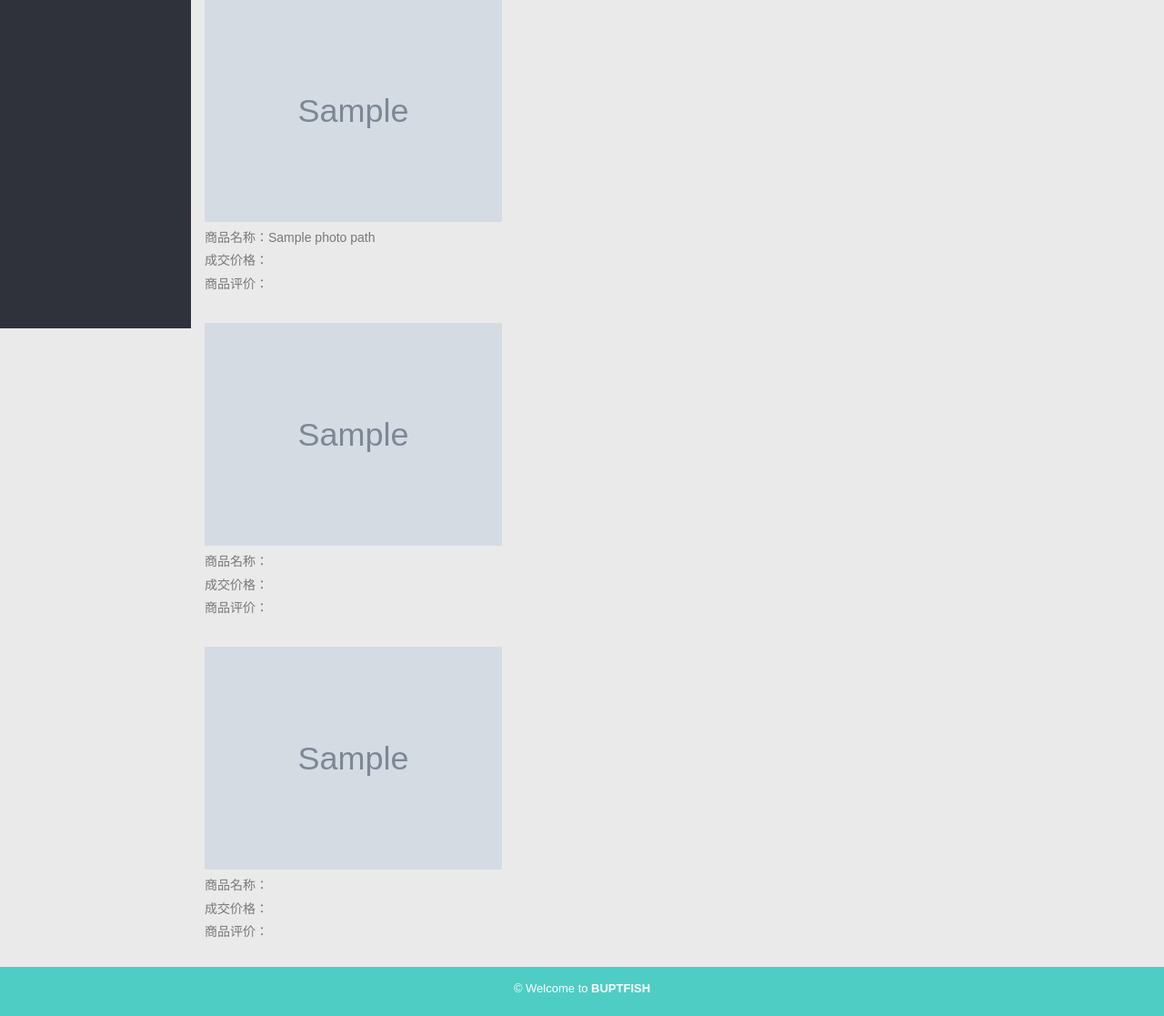
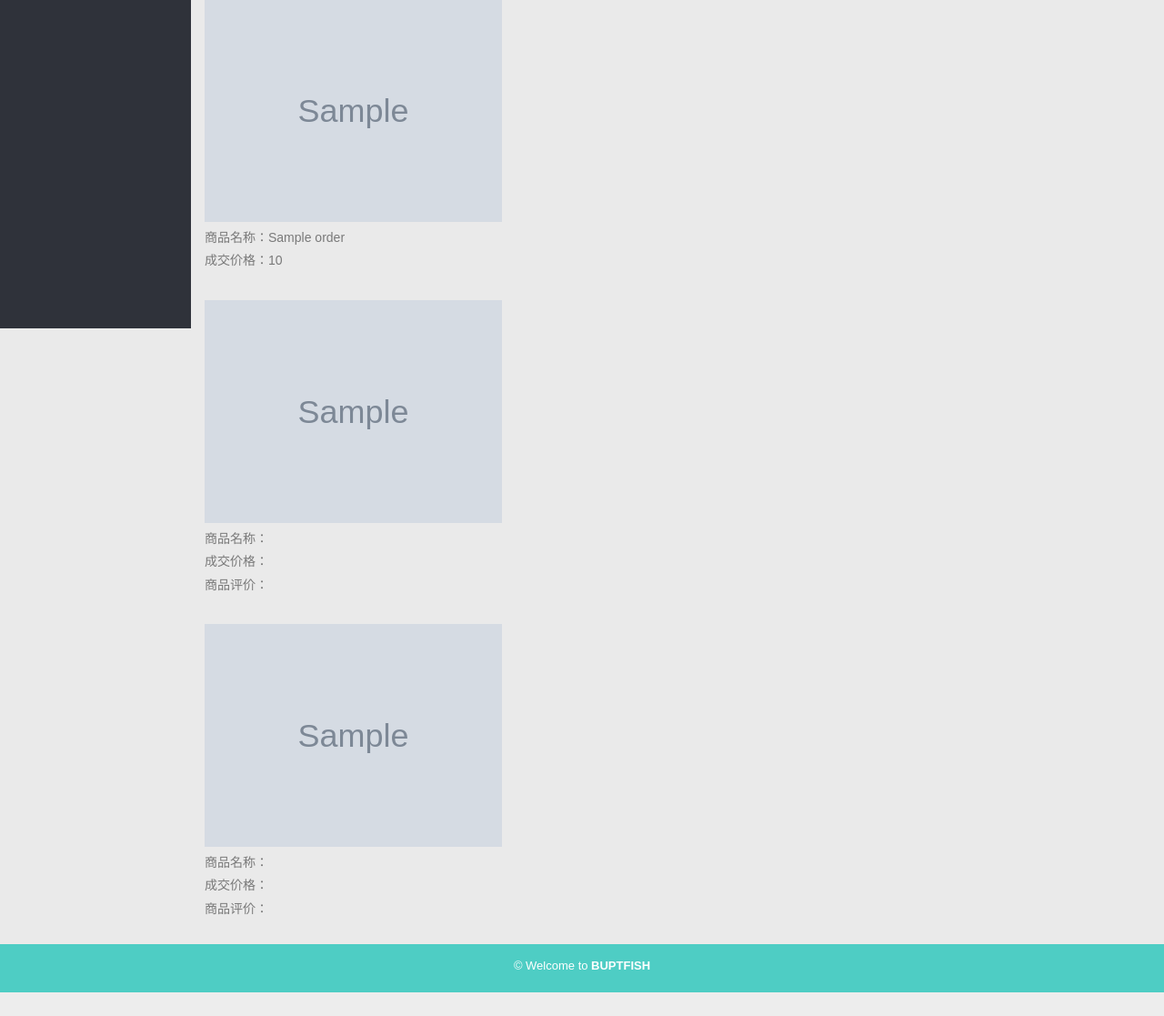
Before and after one commit to gerayking/BuptFish, a Django app: template templates/User/index.html in a window 1280 px wide. Shown: the part 458-1575 px from the top of the page at 91% size. After the commit the page ends 1549 px from the top, so only its background shows below. Run offline with Django 3.2, Linux system fonts and the light colour scheme; the template is opened without the code that fills it: most values are stand-ins (such as "Sample title", 1, 10 or a date in 2020); grey boxes marked "Sample" are stand-in pictures; some libraries are stand-ins or nearby versions.

Commit message:
用户主页显示已卖物品（数据库order修改）

```diff
--- a/apps/user/models.py
+++ b/apps/user/models.py
@@ -43,8 +43,8 @@
 
 class Order(models.Model):
     order_id = models.IntegerField()
-    buyer_name = models.CharField(max_length=20)  # 买家名称
-    seller_name = models.CharField(max_length=20)  # 卖家名称
+    buyer_id = models.IntegerField()# 买家名称
+    seller_id= models.IntegerField() # 卖家名称
     rec_name = models.CharField(max_length=20)  # 收货人姓名
     address = models.CharField(max_length=50)  # 收货人地址
     tel = models.IntegerField()  # 收货人电话
--- a/templates/User/index.html
+++ b/templates/User/index.html
@@ -143,19 +143,19 @@
 <div class="tab-content">
 <div id="sell" class="tab-pane active">
  <div class="row mt" id="goodslistsell">
-        {% for photo_path in objecthh %}
+        {% for goods in orderlist %}
          <div class="col-lg-4 col-md-4 col-sm-4 col-xs-12 desc">
                 <div class="project-wrapper">
                     <div class="project">
                         <div class="photo-wrapper">
                             <div class="photo">
-                                <a class="fancybox" href={{ photo_path }} target="_blank">
-                                    <img class="img-responsive" src={{ photo_path }} alt=""></a>
+                                <a class="fancybox" href={{ goods.picture }} target="_blank">
+                                    <img class="img-responsive" src={{ goods.picture }} alt=""></a>
                             </div>
                         </div>
-                        <h5>商品名称：{{ photo_path.goods_name }}</h5>
-                        <h5>成交价格：</h5>
-                        <h5>商品评价：</h5>
+                        <h5>商品名称：{{ goods.order.goods_name }}</h5>
+                        <h5>成交价格：{{ goods.order.goods_cost }}</h5>
+{#                        <h5>商品原价：{{ goods.order.}}</h5>#}
                     </div>
                 </div>
          </div>
```
Also changed, not shown: apps/user/views.py (+15 -9 lines), apps/user/migrations/0001_initial.py.
